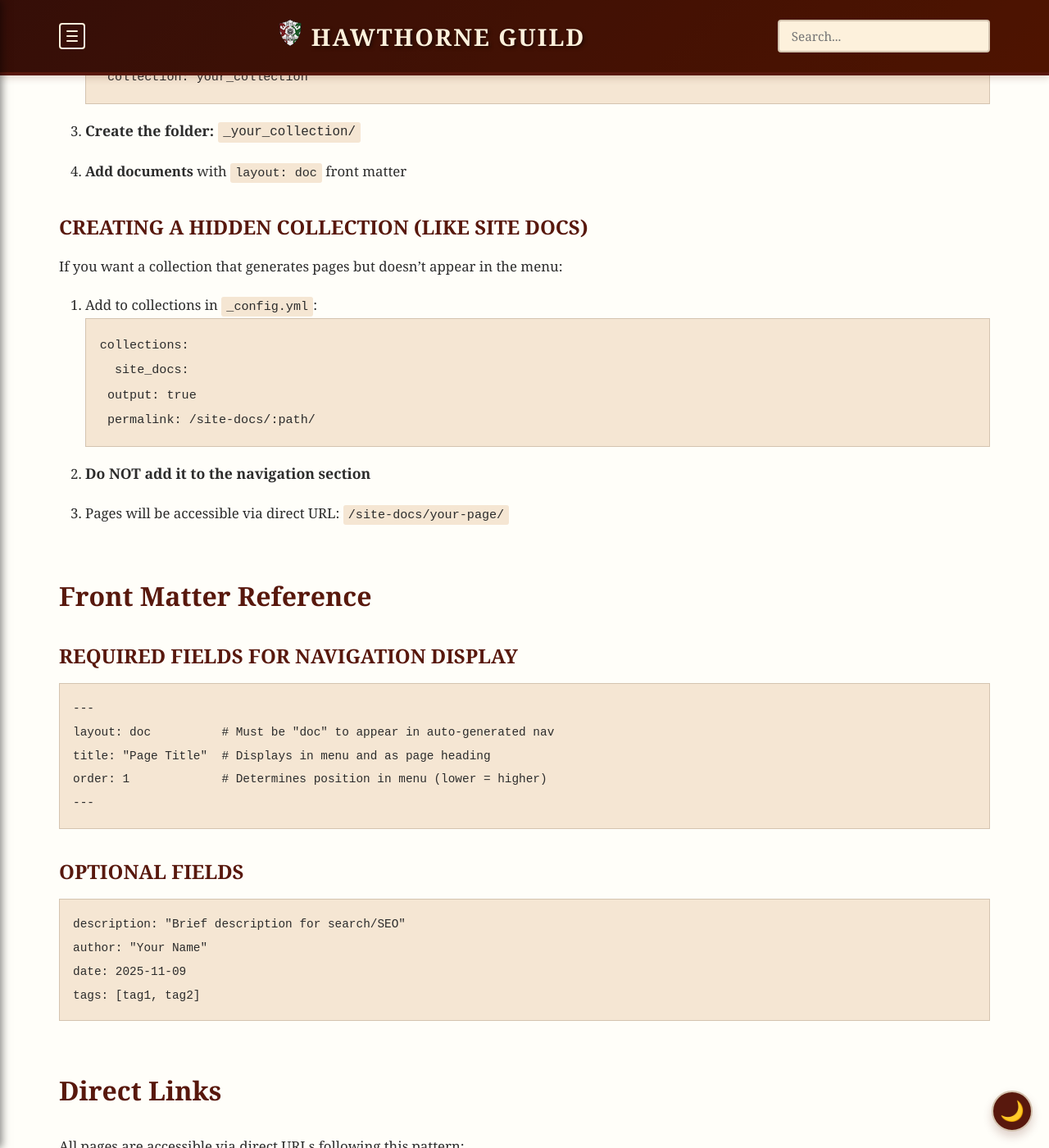
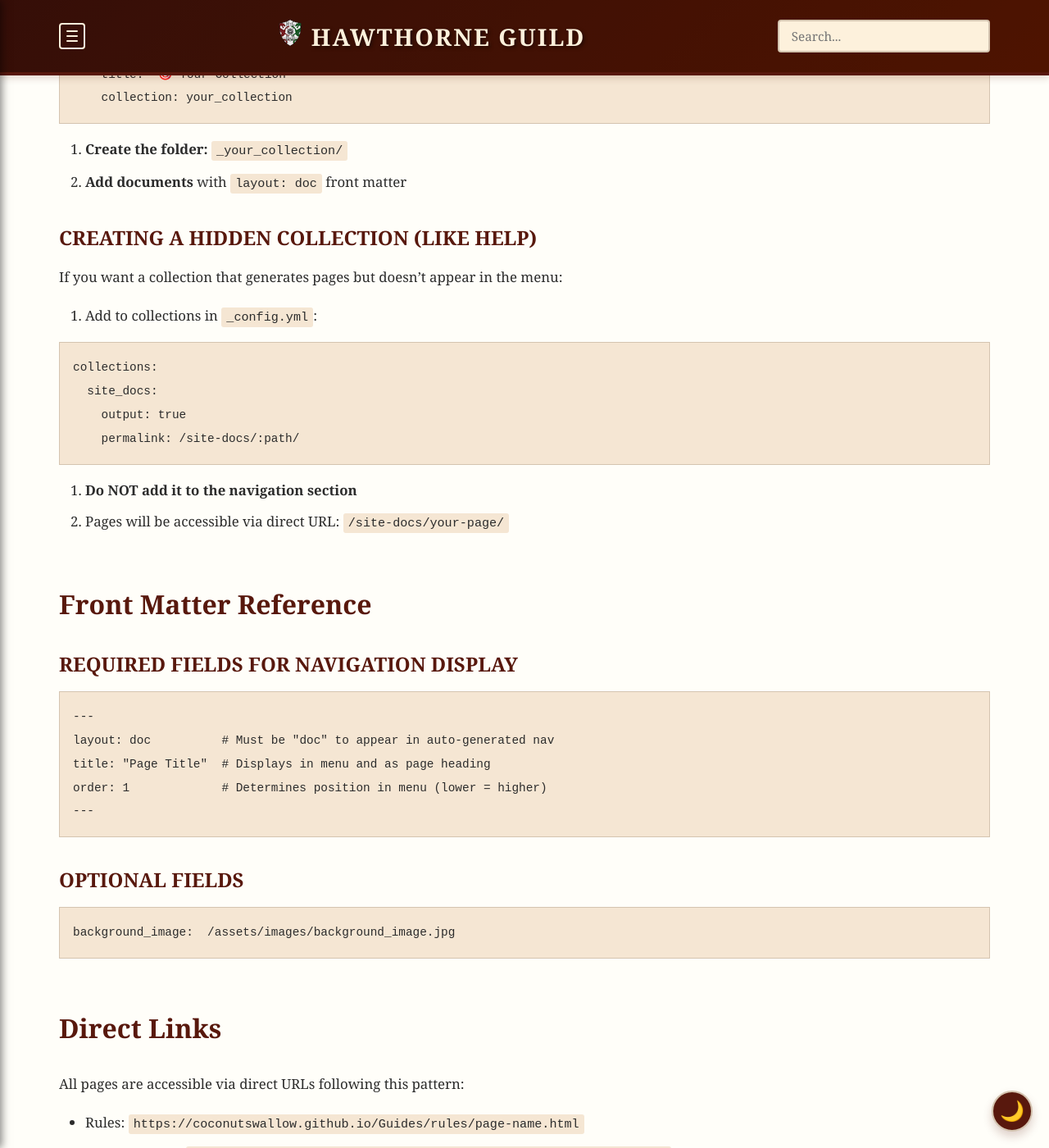
Before and after one commit to coconutswallow/Guides, a Jekyll site: the page built from _help/collections.md, in a window 1280 px wide and 1400 px high, scrolled down 3302 px. Shown: the whole window at 82% size. Built offline with Jekyll 4.4.1, drawn with Linux system fonts in a browser that asks for light colours; comment, search, counter and statistics services are not loaded.

Commit message:
Update Help "collections" - coconut.hawthorne <coconut.hawthorne@gmail.com> via DecapBridge

````diff
--- a/_help/collections.md
+++ b/_help/collections.md
@@ -1,9 +1,8 @@
 ---
+title: Navigation Setup
 layout: doc
-title: "Navigation Setup"
 order: 50
 ---
-
 # Site Documentation: Managing Collections & Navigation
 
 This guide explains how to maintain the Hawthorne Guild Guide site, including how collections work and what appears in the navigation menu.
@@ -14,25 +13,27 @@
 
 ### Current Collections
 
-- `_rules` - Server rules and policies
-- `_players_guide` - Player resources and guides
-- `_dms_guide` - Dungeon Master resources
-- `_arcana` - Magic and spellcasting information
-- `_field_guide` - World and location information
-- `_faq` - Frequently asked questions
-- `_monsters` - Monster statblocks (special handling)
-- `_help` - Internal site documentation (NOT in menu)
-- `_data` - FAQ data - use this for content that needs to be specially indexed (NOT in menu)
+* `_rules` - Server rules and policies
+* `_players_guide` - Player resources and guides
+* `_dms_guide` - Dungeon Master resources
+* `_arcana` - Magic and spellcasting information
+* `_field_guide` - World and location information
+* `_faq` - Frequently asked questions
+* `_monsters` - Monster statblocks (special handling)
+* `_help` - Internal site documentation (NOT in menu)
+* `_data` - FAQ data - use this for content that needs to be specially indexed (NOT in menu)
 
 ## What Appears in the Navigation Menu
 
 ### Automatic Collection Navigation
 
 Collections added to the `navigation` section in `_config.yml` with the `collection` property will automatically generate menu items for all documents with:
-- `layout: doc` in the front matter
-- Files are sorted by the `order` field
+
+* `layout: doc` in the front matter
+* Files are sorted by the `order` field
 
 **Example from `_config.yml`:**
+
 ```yaml
 navigation:
   - title: "📜 Rules & Roles"
@@ -44,15 +45,17 @@
 ### What Gets Excluded
 
 Documents are excluded from automatic navigation if they:
-- Use a different layout (e.g., `layout: statblock`)
-- Are in a collection NOT listed in `_config.yml` navigation (like `_site_docs`)
-- Don't have front matter
+
+* Use a different layout (e.g., `layout: statblock`)
+* Are in a collection NOT listed in `_config.yml` navigation (like `_help`)
+* Don't have front matter
 
 ### Manual Navigation Sections
 
 Some sections are manually defined (not auto-generated from collections):
 
 **Example: Monster Compendium**
+
 ```yaml
 - title: "📖 Monster Compendium"
   sections:
@@ -72,6 +75,7 @@
 
 1. Create a new `.md` file in the appropriate collection folder (e.g., `_rules/new-rule.md`)
 2. Add front matter:
+
 ```yaml
 ---
 layout: doc
@@ -79,12 +83,14 @@
 order: 5
 ---
 ```
+
 3. Write your content using Markdown
 4. The document will automatically appear in the navigation menu if the collection is in `_config.yml`
 
 ### Creating a New Collection
 
 1. **Add to `_config.yml` collections section:**
+
 ```yaml
 collections:
   your_collection:
@@ -93,6 +99,7 @@
 ```
 
 2. **Add to navigation (if you want it in the menu):**
+
 ```yaml
 navigation:
   - title: "🎯 Your Collection"
@@ -100,14 +107,14 @@
 ```
 
 3. **Create the folder:** `_your_collection/`
-
 4. **Add documents** with `layout: doc` front matter
 
-### Creating a Hidden Collection (Like Site Docs)
+### Creating a Hidden Collection (Like Help)
 
 If you want a collection that generates pages but doesn't appear in the menu:
 
 1. Add to collections in `_config.yml`:
+
 ```yaml
 collections:
   site_docs:
@@ -116,7 +123,6 @@
 ```
 
 2. **Do NOT add it to the navigation section**
-
 3. Pages will be accessible via direct URL: `/site-docs/your-page/`
 
 ## Front Matter Reference
@@ -134,23 +140,20 @@
 ### Optional Fields
 
 ```yaml
-description: "Brief description for search/SEO"
-author: "Your Name"
-date: 2025-11-09
-tags: [tag1, tag2]
+background_image:  /assets/images/background_image.jpg
 ```
 
 ## Direct Links
 
 All pages are accessible via direct URLs following this pattern:
 
-- Rules: `https://coconutswallow.github.io/Guides/rules/page-name.html`
-- Player's Guide: `https://coconutswallow.github.io/Guides/players-guide/page-name/`
-- DM's Guide: `https://coconutswallow.github.io/Guides/dms-guide/page-name/`
-- Arcana: `https://coconutswallow.github.io/Guides/arcana/page-name/`
-- FAQ: `https://coconutswallow.github.io/Guides/faq/page-name/`
-- Monsters: `https://coconutswallow.github.io/Guides/monster-compendium/monster-name/`
-- Site Docs: `https://coconutswallow.github.io/Guides/site-docs/page-name/`
+* Rules: `https://coconutswallow.github.io/Guides/rules/page-name.html`
+* Player's Guide: `https://coconutswallow.github.io/Guides/players-guide/page-name/`
+* DM's Guide: `https://coconutswallow.github.io/Guides/dms-guide/page-name/`
+* Arcana: `https://coconutswallow.github.io/Guides/arcana/page-name/`
+* FAQ: `https://coconutswallow.github.io/Guides/faq/page-name/`
+* Monsters: `https://coconutswallow.github.io/Guides/monster-compendium/monster-name/`
+* Site Docs: `https://coconutswallow.github.io/Guides/site-docs/page-name/`
 
 **Note:** The URL structure is defined by the `permalink` setting in each collection's config.
 
@@ -159,6 +162,7 @@
 ### "My page doesn't appear in the menu"
 
 Check:
+
 1. Does the file have `layout: doc` in front matter?
 2. Is the collection listed in `_config.yml` navigation?
 3. Is the file in the correct collection folder?
@@ -167,6 +171,7 @@
 ### "My collection appears empty in the menu"
 
 Check:
+
 1. Do any files in the collection have `layout: doc`?
 2. Files with `layout: statblock` or other layouts won't appear
 3. The collection folder must start with underscore (e.g., `_rules`)
@@ -174,6 +179,7 @@
 ### "Build error about null object"
 
 This usually means:
+
 1. A collection name is misspelled in `_config.yml`
 2. A collection folder doesn't exist
 3. Front matter is malformed
````
